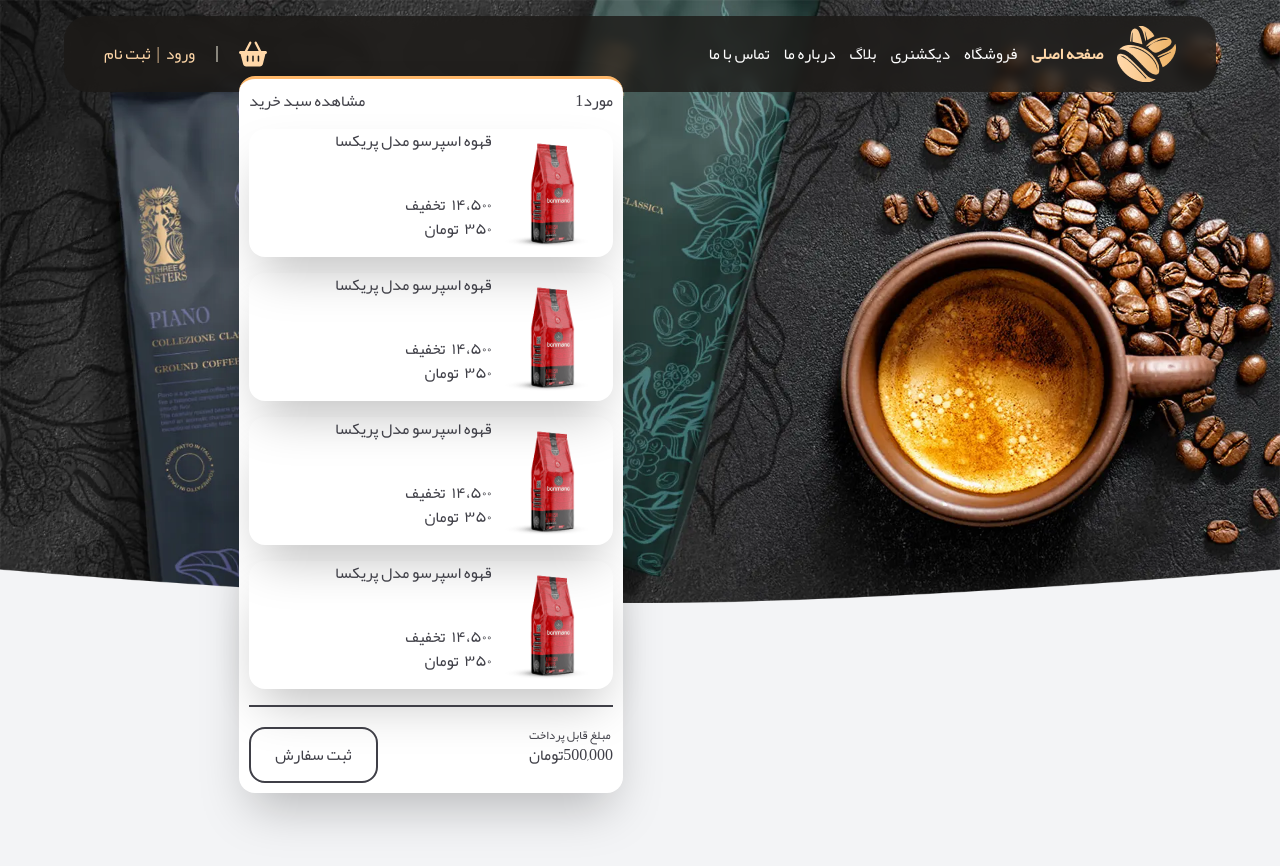
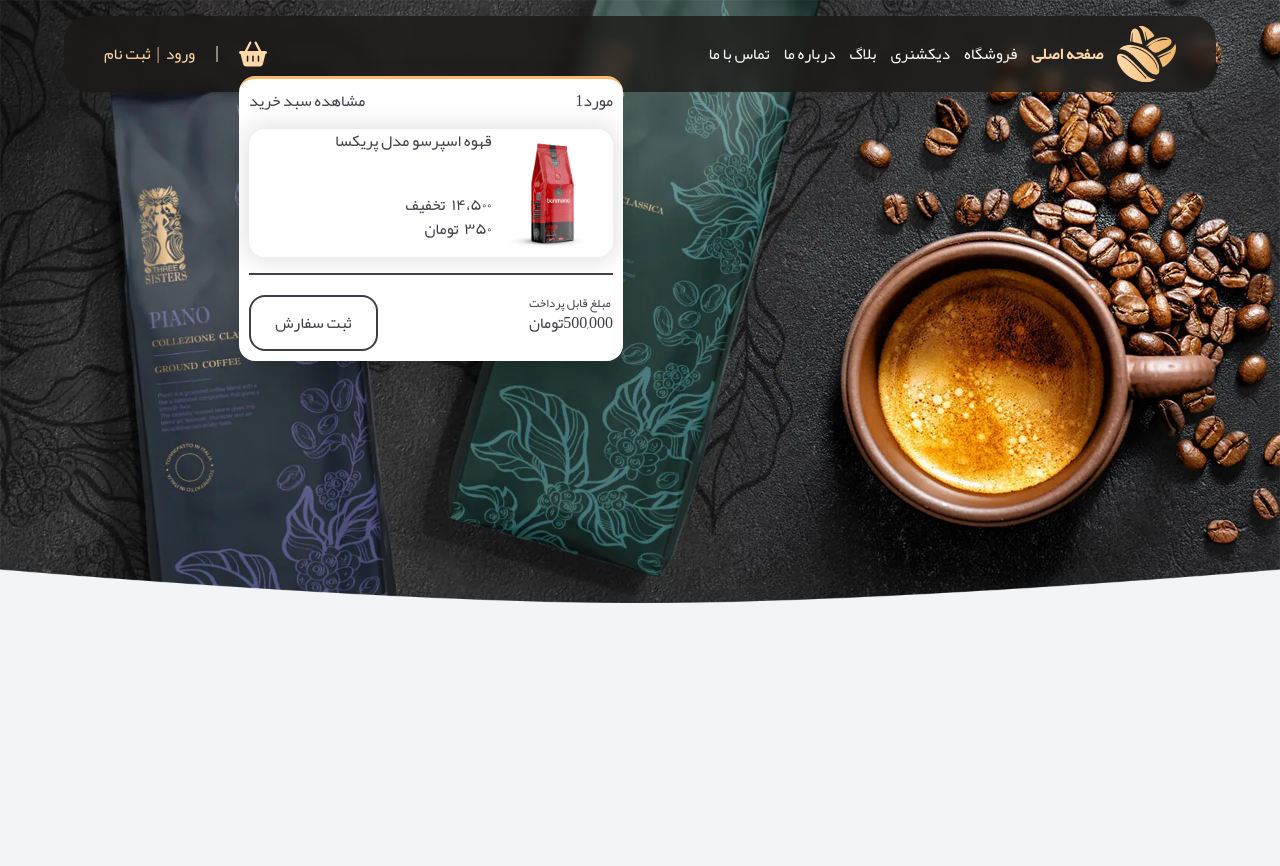
Before and after one commit to KavehKhorshidiii/CoffeeShop, a Next.js app: page / in a window 1280 px wide. Shown: the top 866 px of the page. Built offline with nearby package versions, Linux system fonts and the light colour scheme.

Commit message:
Development of the shopping Cart

```diff
--- a/src/app/globals.css
+++ b/src/app/globals.css
@@ -8,8 +8,10 @@
 }
 
 @theme inline {
+  --shadow-dark: 0px 0px 21px -6px black;
+  --shadow-light: 0px 0px 21px 6px rgba(0,0,0,0.1);
+}
 
-}
 
 
 @media (prefers-color-scheme: dark) {
--- a/src/components/header/shopCartHeader/shopCartHeader.js
+++ b/src/components/header/shopCartHeader/shopCartHeader.js
@@ -22,95 +22,7 @@ export default function shopCartHeader() {
 
 
 
-      <div className=" flex justify-between h-32 shadow-2xl rounded-2xl ">
-
-
-
-        <div className=" flex w-2/3 flex-col  h-full justify-between">
-
-            <div className="flex justify-end text-right h-1/2 overflow-hidden">
-                قهوه اسپرسو مدل  پریکسا
-
-            </div>
-
-            <div className="flex h-1/2 flex-col">
-                <div className="flex justify-end gap-1.5"><span>تخفیف</span><span>۱۴،۵۰۰ </span></div>
-                <div className="flex justify-end gap-1.5"><span>تومان</span><span>۳۵۰</span></div>
-            </div>
-
-        </div>
-
-
-
-        <div className="flex w-1/3 items-center justify-center">
-            <img className="" src="products/p1.png" alt="" />
-        </div>
-
-
-
-      </div>
-
-
-
-
-
-      <div className=" flex justify-between h-32 shadow-2xl rounded-2xl ">
-
-
-
-        <div className=" flex w-2/3 flex-col  h-full justify-between">
-
-            <div className="flex justify-end text-right h-1/2 overflow-hidden">
-                قهوه اسپرسو مدل  پریکسا
-
-            </div>
-
-            <div className="flex h-1/2 flex-col">
-                <div className="flex justify-end gap-1.5"><span>تخفیف</span><span>۱۴،۵۰۰ </span></div>
-                <div className="flex justify-end gap-1.5"><span>تومان</span><span>۳۵۰</span></div>
-            </div>
-
-        </div>
-
-
-
-        <div className="flex w-1/3 items-center justify-center">
-            <img className="" src="products/p1.png" alt="" />
-        </div>
-
-
-
-      </div>
-
-      <div className=" flex justify-between h-32 shadow-2xl rounded-2xl ">
-
-
-
-        <div className=" flex w-2/3 flex-col  h-full justify-between">
-
-            <div className="flex justify-end text-right h-1/2 overflow-hidden">
-                قهوه اسپرسو مدل  پریکسا
-
-            </div>
-
-            <div className="flex h-1/2 flex-col">
-                <div className="flex justify-end gap-1.5"><span>تخفیف</span><span>۱۴،۵۰۰ </span></div>
-                <div className="flex justify-end gap-1.5"><span>تومان</span><span>۳۵۰</span></div>
-            </div>
-
-        </div>
-
-
-
-        <div className="flex w-1/3 items-center justify-center">
-            <img className="" src="products/p1.png" alt="" />
-        </div>
-
-
-
-      </div>
-
-      <div className=" flex justify-between h-32 shadow-2xl rounded-2xl ">
+      <div className=" flex justify-between h-32 shadow-light  dark:shadow-dark rounded-2xl ">
 
 
 
@@ -146,6 +58,10 @@ export default function shopCartHeader() {
 
 
 
+
+
+
+
       <div className="flex w-full justify-between border-t-2 pt-5">
         <button className=" cursor-pointer rounded-2xl border-2 py-3.5 px-6">
           ثبت سفارش
```
